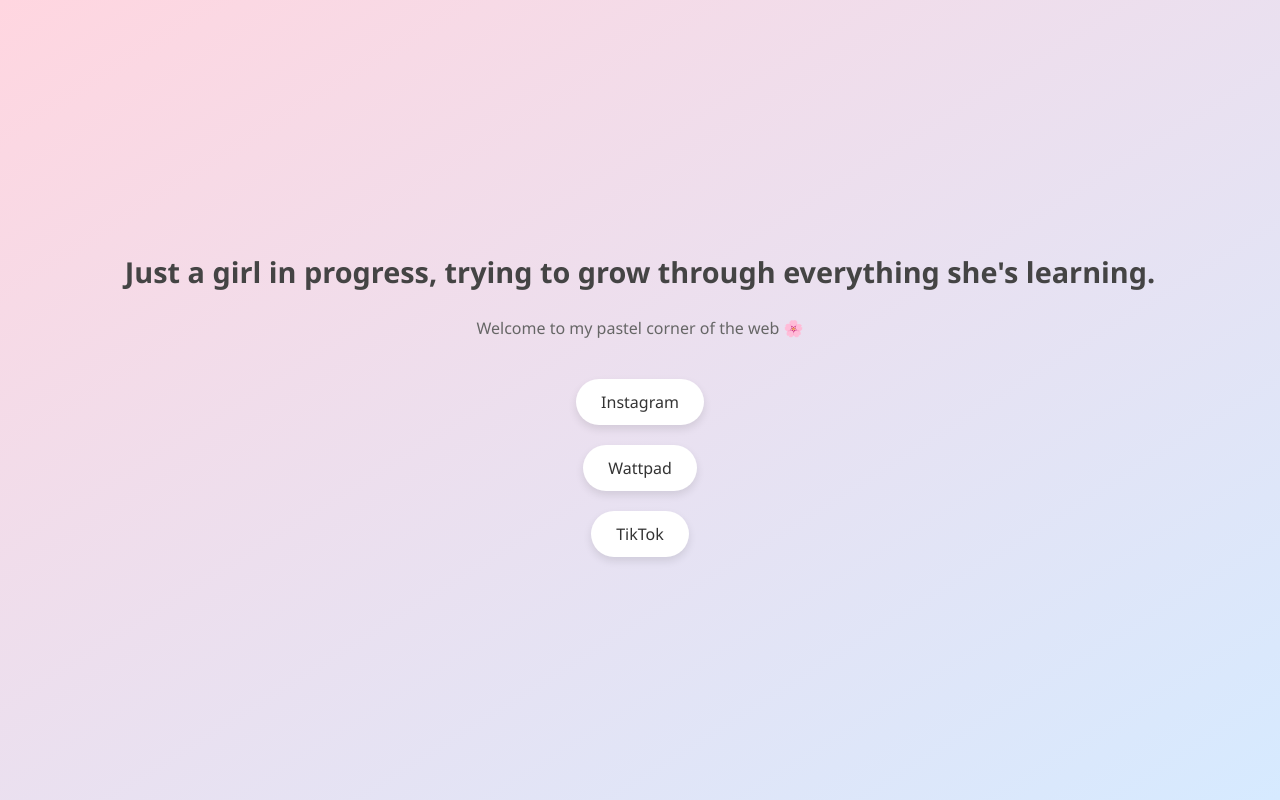
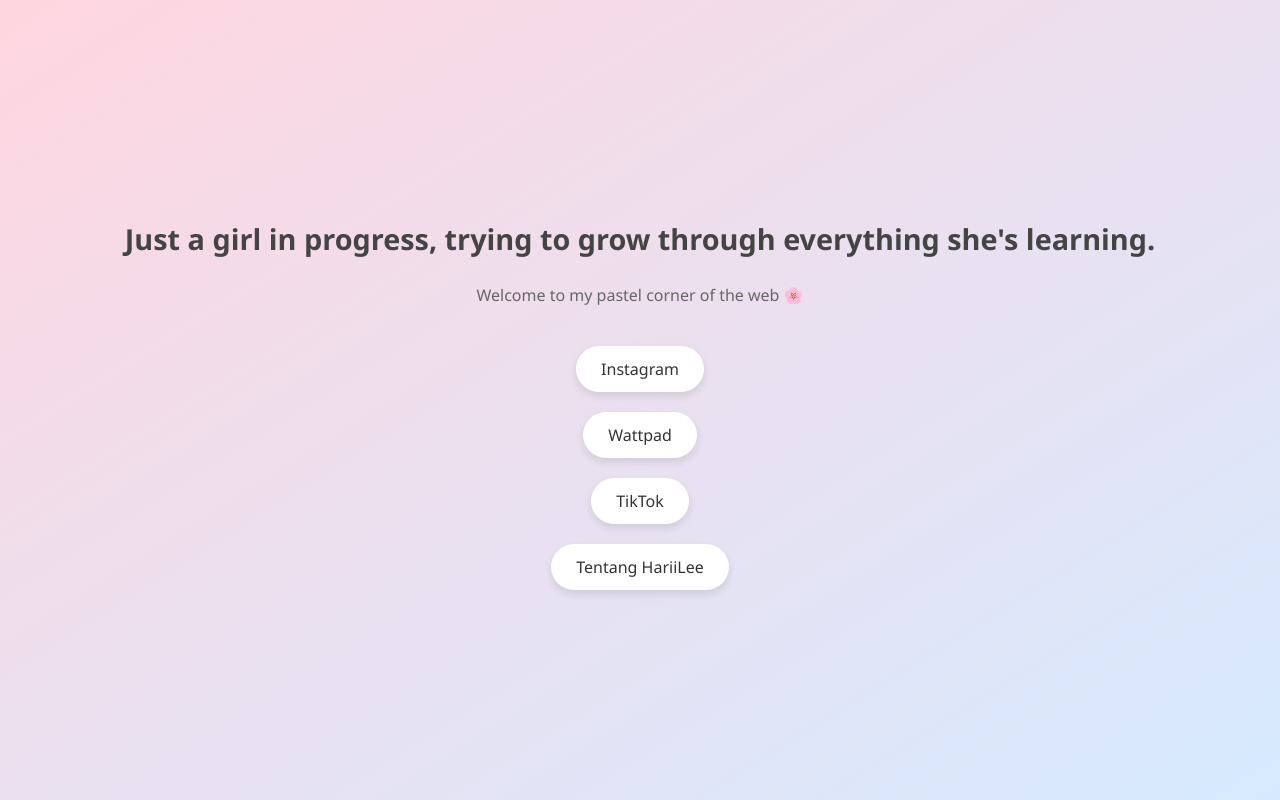
Before and after one commit to hayatulkarimah02-blip/hariilee-profile, a plain HTML site: page index.html in a window 1280 px wide. Drawn offline with Linux system fonts and the light colour scheme.

Commit message:
Update index.html

```diff
--- a/index.html
+++ b/index.html
@@ -49,5 +49,7 @@
   <a href="https://www.instagram.com/hariilee_?igsh=azd0eTh6NjB0MXRw" target="_blank">Instagram</a>
   <a href="https://www.wattpad.com/story/354204832?" target="_blank">Wattpad</a>
   <a href="https://www.tiktok.com/@hariiyaaa?_r=1&_t=ZS-91TSZ6itkPv" target="_blank">TikTok</a>
+  <a href="tentang page.html"
+    class="button">Tentang HariiLee</a>
 </body>
 </html>
```
